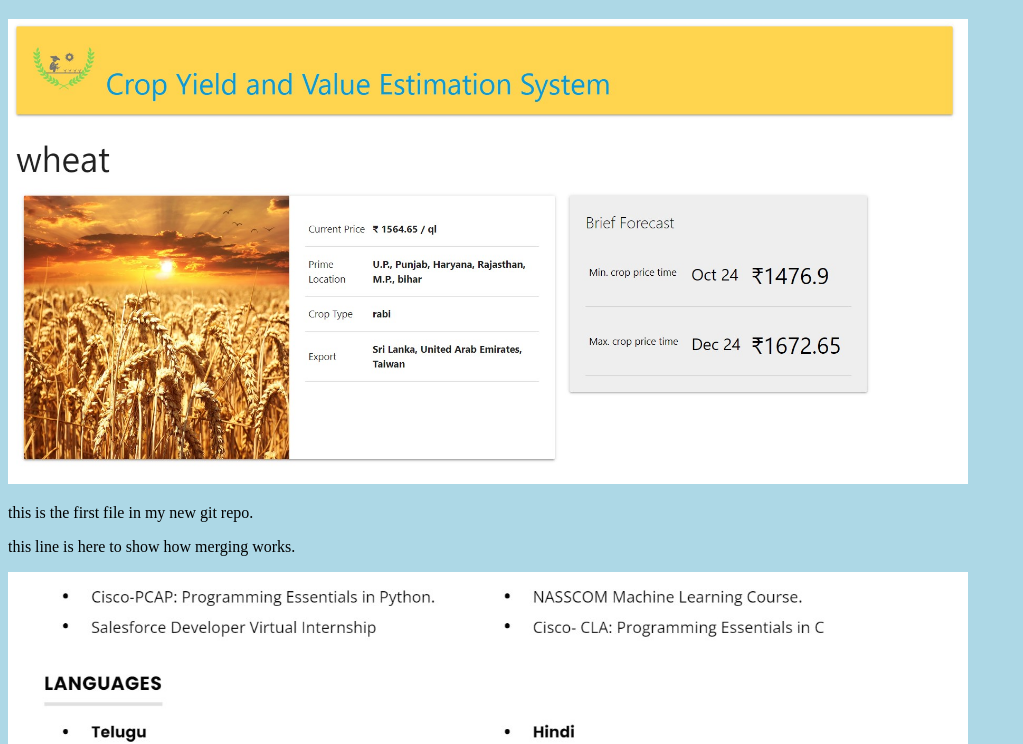
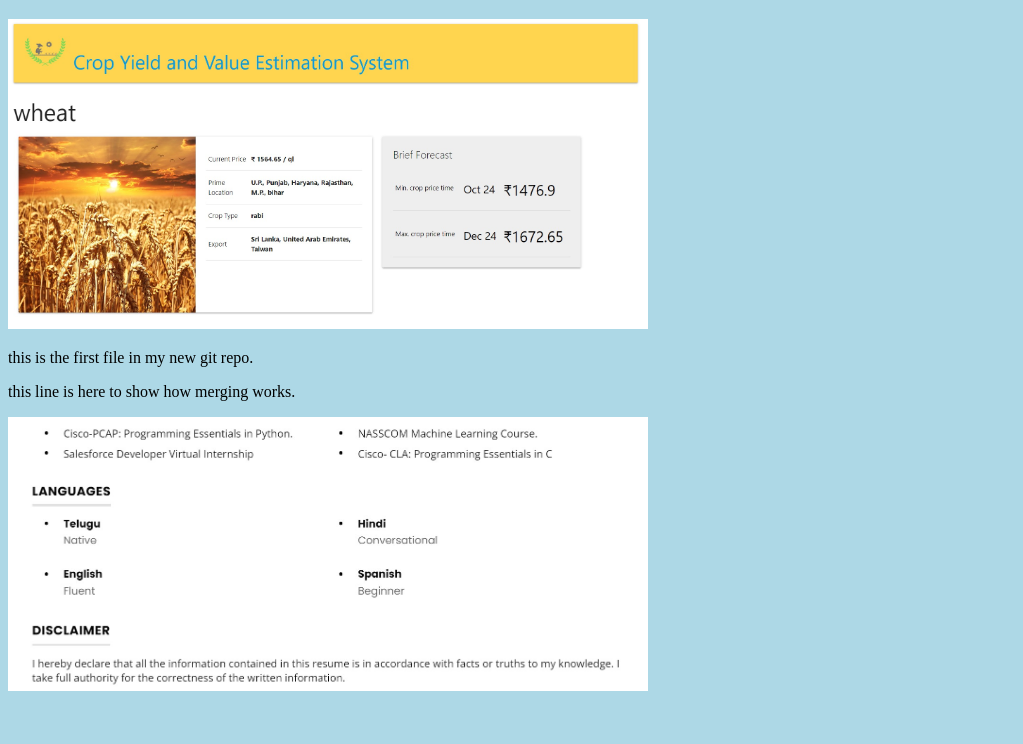
Before and after one commit to chakri44/hellp-world, a plain HTML site: page index.html in a window 1280 px wide. Shown: the part 61-805 px from the top of the page, without its empty margins (0-1023 px from the left). Drawn offline with Linux system fonts and the light colour scheme.

Commit message:
Updated index.html. Resized image

```diff
--- a/index.html
+++ b/index.html
@@ -9,11 +9,11 @@
 
 <h1>Hello World!</h1>
 <div><img src = "img_hello_world.jpg" alt="Hello world from space"
-style= "width:100%;max-width:960px"></div>
+style= "width:100%;max-width:640px"></div>
 <p>this is the first file in my new git repo.</p>
 <p>this line is here to show how merging works.</p>
 
-<div><img src="img_hello_git.jpg" alt="hello-git" style="width:100%;max-width:960px"></div>
+<div><img src="img_hello_git.jpg" alt="hello-git" style="width:100%;max-width:640px"></div>
 
 </body>
 </html>
```
